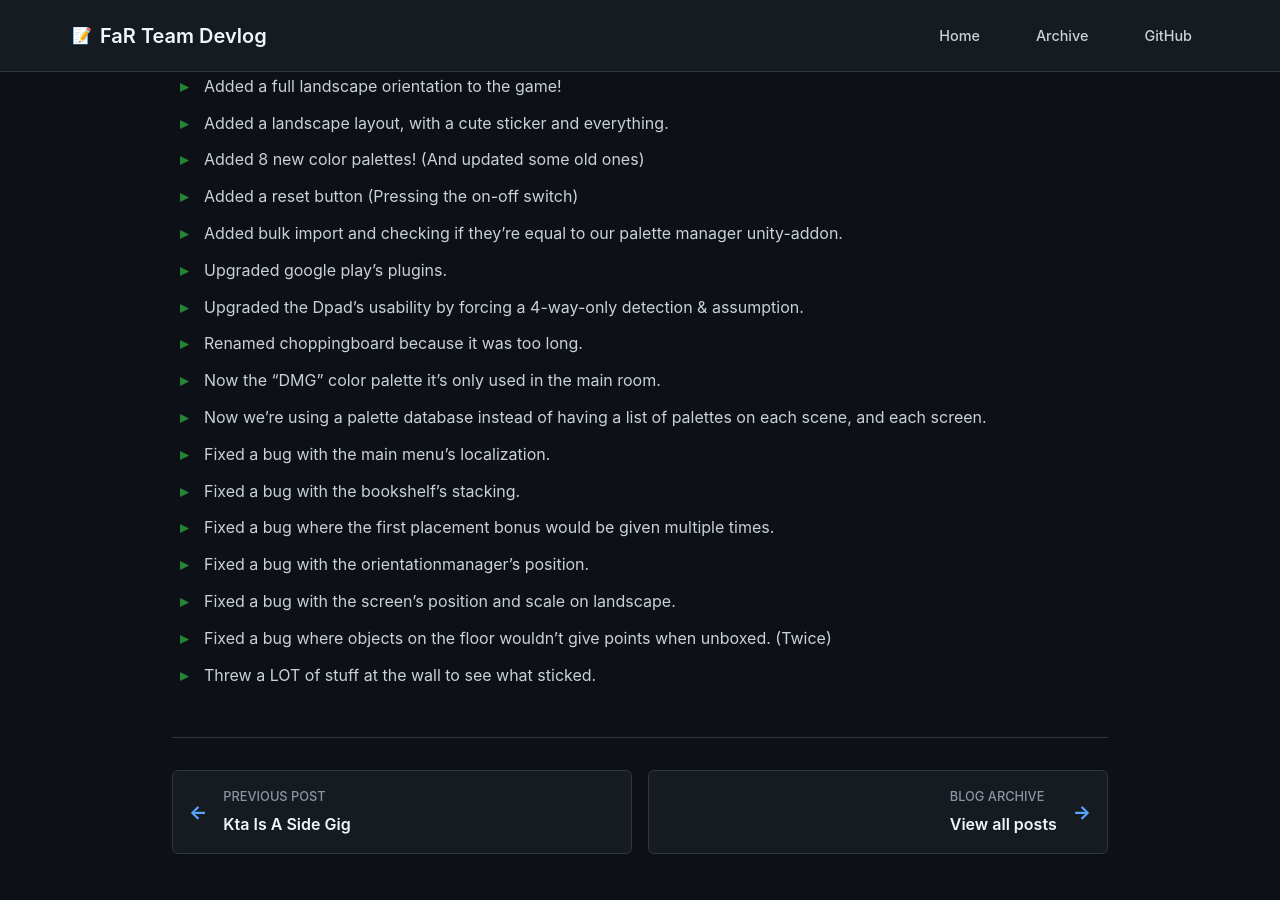
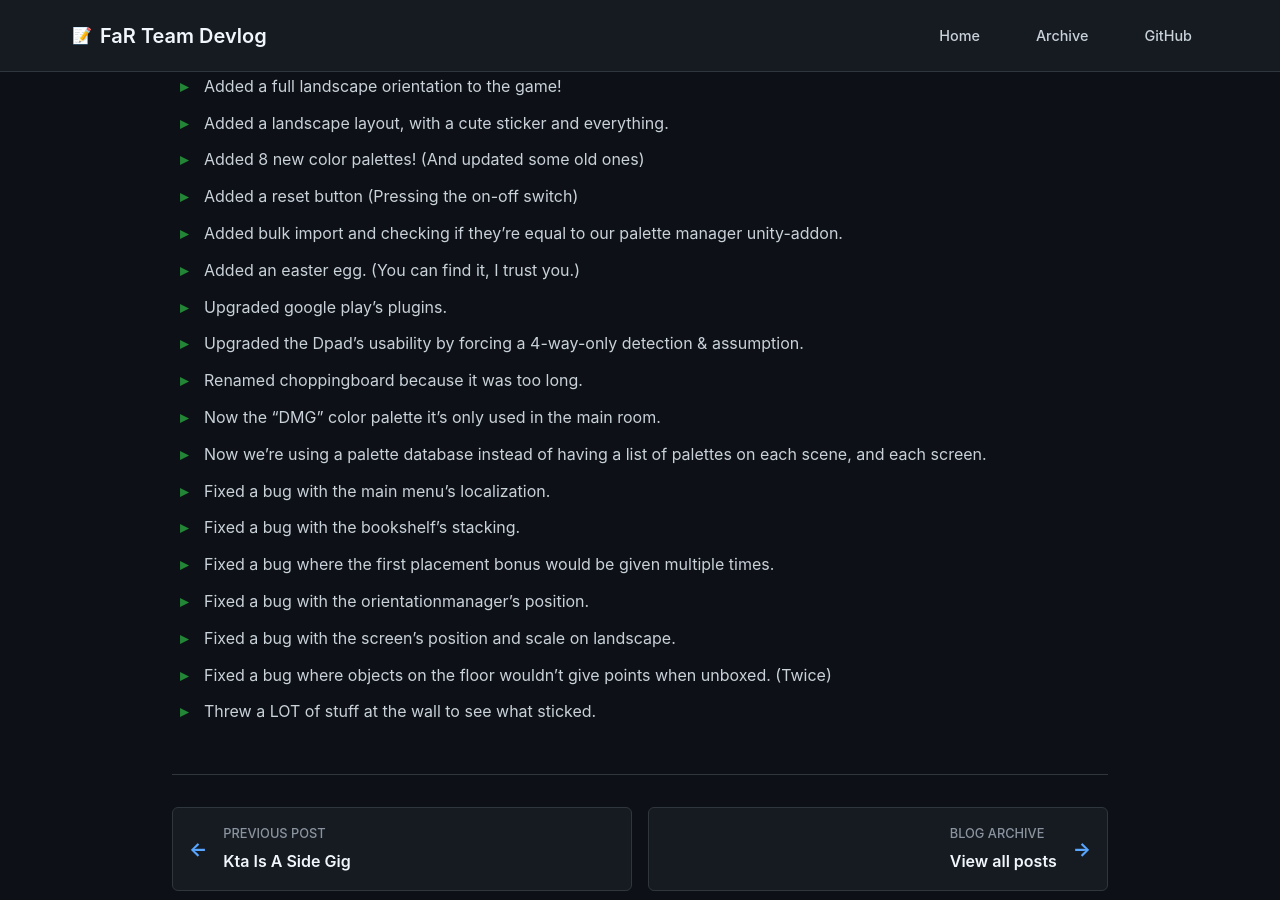
Before and after one commit to FaR-Team/patch-notes, a Jekyll site: the page built from _posts/2026-01-1-Room-Makers-v1.2.0.md, in a window 1280 px wide and 900 px high, scrolled down 655 px. Built offline with Jekyll 4.4.1, drawn with Linux system fonts in a browser that asks for light colours; our own code applies the rules of GitHub Pages for plain Markdown files.

Commit message:
Update 2026-01-1-Room-Makers-v1.2.0.md

```diff
--- a/_posts/2026-01-1-Room-Makers-v1.2.0.md
+++ b/_posts/2026-01-1-Room-Makers-v1.2.0.md
@@ -13,6 +13,7 @@
 + Added 8 new color palettes! (And updated some old ones)
 + Added a reset button (Pressing the on-off switch)
 + Added bulk import and checking if they're equal to our palette manager unity-addon.
++ Added an easter egg. (You can find it, I trust you.)
 + Upgraded google play's plugins.
 + Upgraded the Dpad's usability by forcing a 4-way-only detection & assumption.
 + Renamed choppingboard because it was too long.
```
